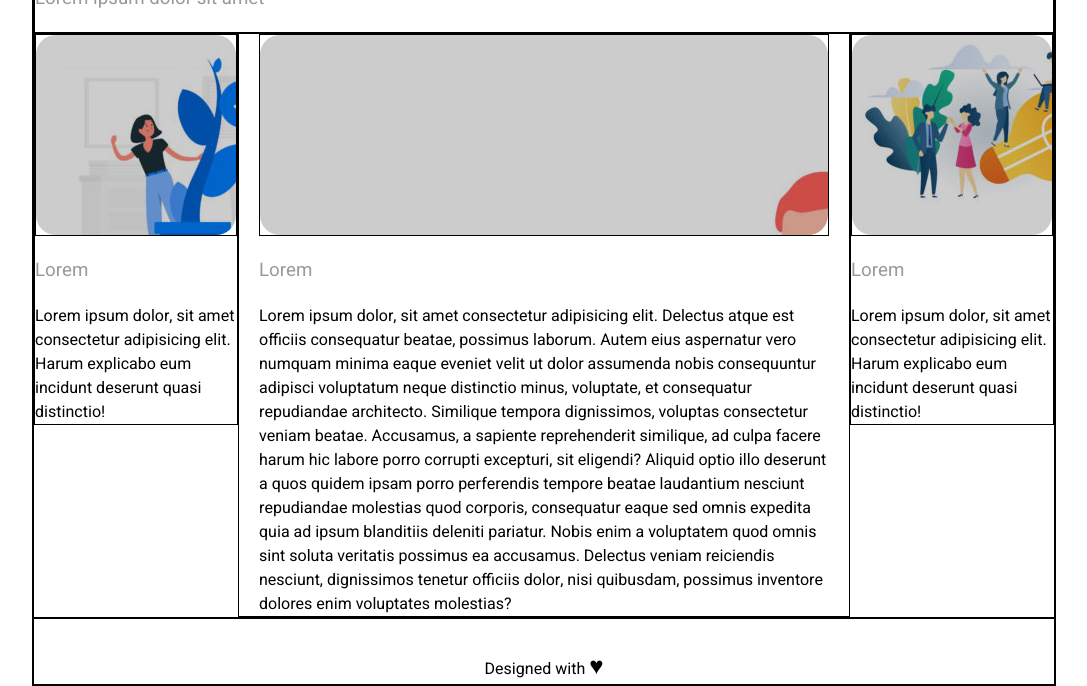
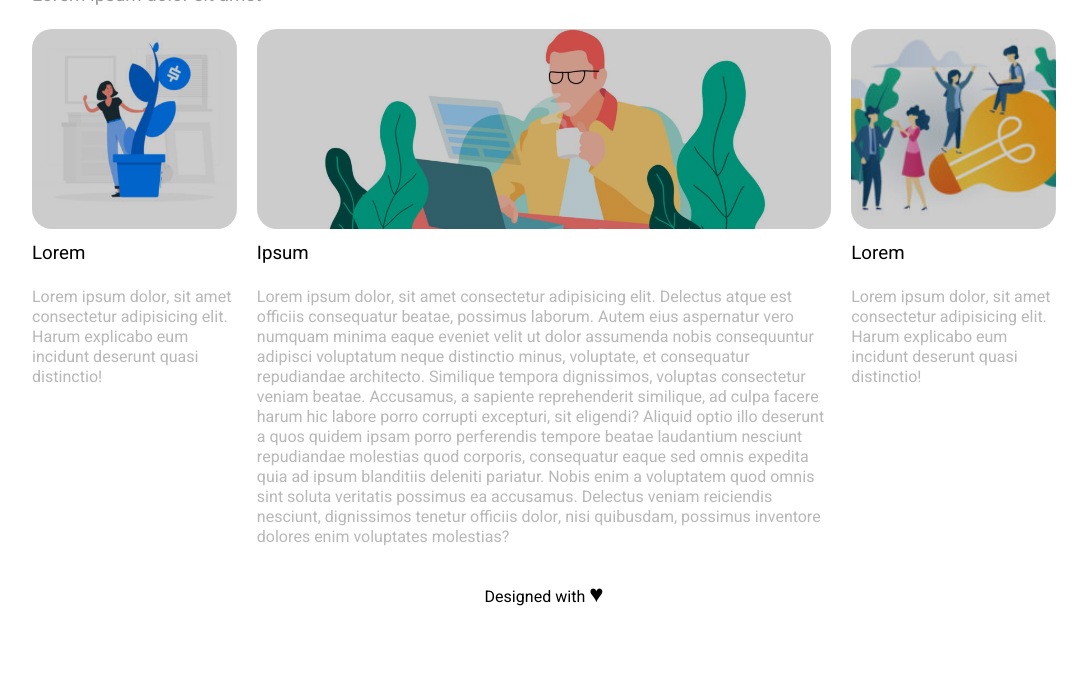
Before and after one commit to giuseppecantafio/htmlcss-wp, a plain HTML site: page index.html in a window 1280 px wide. Shown: the part 779-1465 px from the top of the page, without its empty margins (96-1183 px from the left). After the commit the page ends 1391 px from the top, so only its background shows below. Drawn offline with Linux system fonts and the light colour scheme.

Commit message:
index, style: tolto debug, migliorie generali

```diff
--- a/css/style.css
+++ b/css/style.css
@@ -1,7 +1,3 @@
-.debug{
-    border: 1px solid black;
-
-}
 
 /* Reset e Clearfix */
 *{
@@ -17,6 +13,7 @@
 
 /* General */
 body{
+    max-width: 1900px;
     background-color: white;
     font-family: 'Heebo', sans-serif;
 
@@ -108,29 +105,39 @@ h3{
 .col-img1{
   background-image: linear-gradient(rgba(0, 0, 0, 0.2), rgba(0, 0, 0, 0.2)), url("../img/img-1.jpg");
   background-repeat: no-repeat;
+  background-position: center;
+  background-size: cover;
   width: 100%;
   height: 200px;
-  object-fit: cover;
   border-radius: 20px;
 }
 .col-img2{
     background-image: linear-gradient(rgba(0, 0, 0, 0.2), rgba(0, 0, 0, 0.2)), url("../img/banner-2.jpg");
     background-repeat: no-repeat;
+    background-position: center;
+    background-size: cover;
     width: 100%;
     height: 200px;
-    object-fit: cover;
     border-radius: 20px;
 }
 .col-img3{
     background-image: linear-gradient(rgba(0, 0, 0, 0.2), rgba(0, 0, 0, 0.2)), url("../img/img-3.jpg");
     background-repeat: no-repeat;
+    background-position: center;
+    background-size: cover;
     width: 100%;
     height: 200px;
-    object-fit: cover;
     border-radius: 20px;
 }
 .text-box{
-    padding-top: 20px;
+    padding-top: 10px;
+}
+.box-h3{
+    color: black;
+}
+.box-p{
+    color: #B8B8B8;
+    line-height: 20px;
 }
 
 /* Footer */
--- a/index.html
+++ b/index.html
@@ -12,7 +12,7 @@
 </head>
 <body>
     <!-- Contenitore della pagina -->
-    <div class="container debug">
+    <div class="container">
         <!-- Header -->
         <div class="header">
             <div>
@@ -40,42 +40,42 @@
         </div>
         <!-- /fine sezione header -->
         <!-- Inizio sezione Main -->
-        <main class="debug clearfix">
-            <div class="title debug">
+        <main class="clearfix">
+            <div class="title">
                 <h2>Leadership</h2>
                 <h3>Lorem ipsum dolor sit amet</h3>
             </div>
-            <div class="col debug">
-                <div class="image-box debug">
+            <div class="col">
+                <div class="image-box">
                     <div class="col-img1"></div>
                 </div>
                 <div class="text-box">
-                    <h3>Lorem</h3>
-                    <p>Lorem ipsum dolor, sit amet consectetur adipisicing elit. Harum explicabo eum incidunt deserunt quasi distinctio!</p>
+                    <h3 class="box-h3">Lorem</h3>
+                    <p class="box-p">Lorem ipsum dolor, sit amet consectetur adipisicing elit. Harum explicabo eum incidunt deserunt quasi distinctio!</p>
                 </div>
             </div>
-            <div class="col col-center debug">
-                <div class="image-box debug">
+            <div class="col col-center">
+                <div class="image-box">
                     <div class="col-img2"></div>
                 </div>
                 <div class="text-box">
-                    <h3>Lorem</h3>
-                    <p>Lorem ipsum dolor, sit amet consectetur adipisicing elit. Delectus atque est officiis consequatur beatae, possimus laborum. Autem eius aspernatur vero numquam minima eaque eveniet velit ut dolor assumenda nobis consequuntur adipisci voluptatum neque distinctio minus, voluptate, et consequatur repudiandae architecto. Similique tempora dignissimos, voluptas consectetur veniam beatae. Accusamus, a sapiente reprehenderit similique, ad culpa facere harum hic labore porro corrupti excepturi, sit eligendi? Aliquid optio illo deserunt a quos quidem ipsam porro perferendis tempore beatae laudantium nesciunt repudiandae molestias quod corporis, consequatur eaque sed omnis expedita quia ad ipsum blanditiis deleniti pariatur. Nobis enim a voluptatem quod omnis sint soluta veritatis possimus ea accusamus. Delectus veniam reiciendis nesciunt, dignissimos tenetur officiis dolor, nisi quibusdam, possimus inventore dolores enim voluptates molestias?</p>
+                    <h3 class="box-h3">Ipsum</h3>
+                    <p class="box-p">Lorem ipsum dolor, sit amet consectetur adipisicing elit. Delectus atque est officiis consequatur beatae, possimus laborum. Autem eius aspernatur vero numquam minima eaque eveniet velit ut dolor assumenda nobis consequuntur adipisci voluptatum neque distinctio minus, voluptate, et consequatur repudiandae architecto. Similique tempora dignissimos, voluptas consectetur veniam beatae. Accusamus, a sapiente reprehenderit similique, ad culpa facere harum hic labore porro corrupti excepturi, sit eligendi? Aliquid optio illo deserunt a quos quidem ipsam porro perferendis tempore beatae laudantium nesciunt repudiandae molestias quod corporis, consequatur eaque sed omnis expedita quia ad ipsum blanditiis deleniti pariatur. Nobis enim a voluptatem quod omnis sint soluta veritatis possimus ea accusamus. Delectus veniam reiciendis nesciunt, dignissimos tenetur officiis dolor, nisi quibusdam, possimus inventore dolores enim voluptates molestias?</p>
                 </div>
             </div>
-            <div class="col debug">
-                <div class="image-box debug">
+            <div class="col">
+                <div class="image-box">
                     <div class="col-img3"></div>
                 </div>
             <div class="text-box">
-                <h3>Lorem</h3>
-                <p>Lorem ipsum dolor, sit amet consectetur adipisicing elit. Harum explicabo eum incidunt deserunt quasi distinctio!</p>
+                <h3 class="box-h3">Lorem</h3>
+                <p class="box-p">Lorem ipsum dolor, sit amet consectetur adipisicing elit. Harum explicabo eum incidunt deserunt quasi distinctio!</p>
             </div>
             </div>
         </main>
         <!-- /fine sezione main -->
         <!-- Inizio sezione footer -->
-        <footer class="debug">
+        <footer>
             <div class="credits">Designed with <span class="heart-style">&hearts;</span></div>
         </footer>
         <!-- /fine sezione footer -->
```
